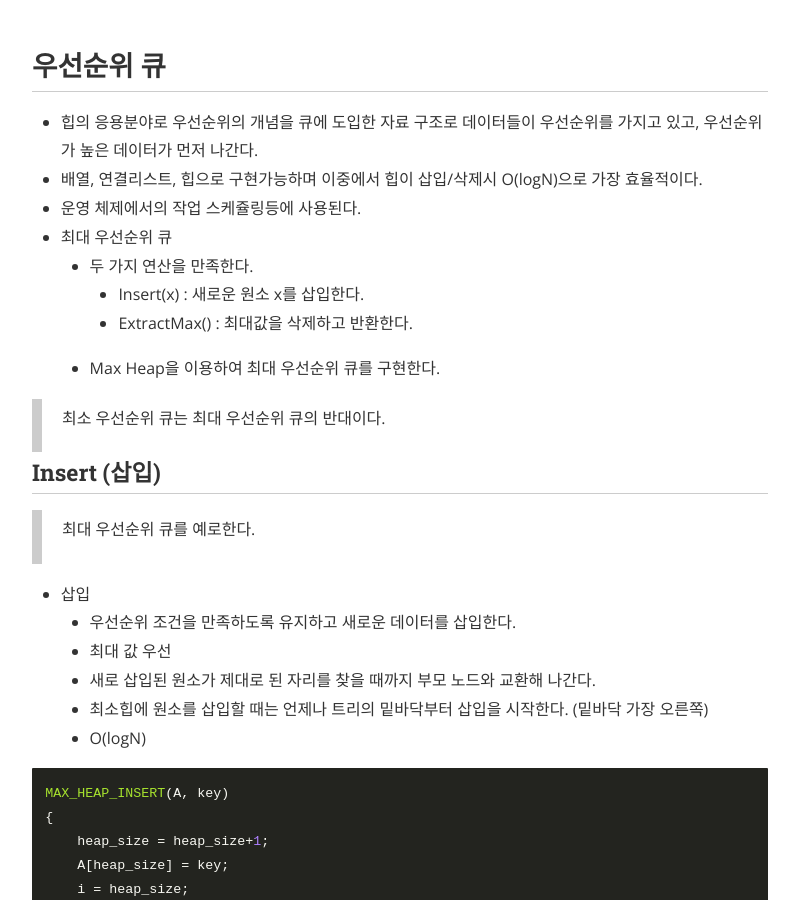
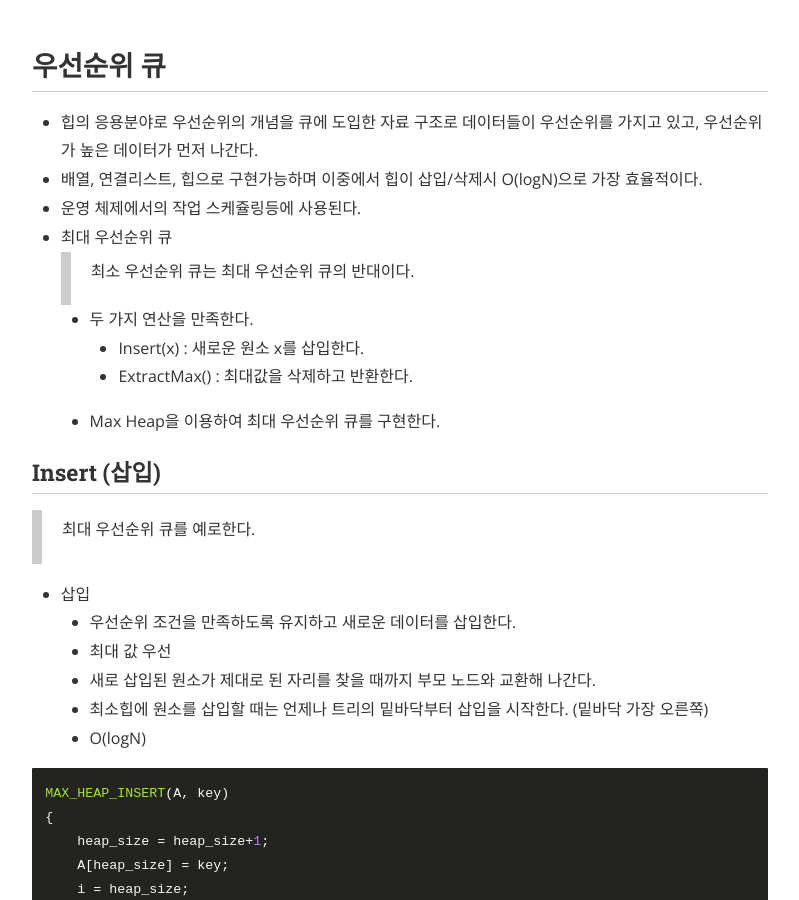
Before and after one commit to iamsjy17/iamsjy17.github.io, a Jekyll site: the page built from _posts/2019-05-13-priorityqueue.markdown, in a window 1280 px wide and 900 px high, scrolled down 329 px. Shown: the whole window, without its empty margins (240-1039 px from the left). Built offline with Jekyll 4.4.1, drawn with Linux system fonts in a browser that asks for light colours; nearby versions of some CDN libraries; some web fonts are replaced; comment, search, counter and statistics services are not loaded.

```diff
--- a/_posts/2019-05-12-binaryheap.markdown
+++ b/_posts/2019-05-12-binaryheap.markdown
@@ -27,14 +27,14 @@ tags: 힙 이진힙 heap binaryheap 힙정렬
 
 ### 힙의 종류
 
+> Heap Sort에 활용하기에는 Max Heap이 더 간편하다.
+
 - 최대 힙(max heap)
   - 부모 노드의 키 값이 자식 노드의 키 값보다 크거나 같은 완전 이진 트리
   - 부모 노드 key >= 자식 노드 key
 - 최소 힙(min heap)
   - 부모 노드의 키 값이 자식 노드의 키 값보다 작거나 같은 완전 이진 트리
   - 부모 노드 key <= 자식 노드 key
-
-> Heap Sort에 활용하기에는 Max Heap이 더 간편하다.
 
 ### Heapify(Max Heap)
 
--- a/_posts/2019-05-13-priorityqueue.markdown
+++ b/_posts/2019-05-13-priorityqueue.markdown
@@ -13,12 +13,11 @@ tags: 힙 이진힙 우선순위큐 큐 priorityqueue
 - 배열, 연결리스트, 힙으로 구현가능하며 이중에서 힙이 삽입/삭제시 O(logN)으로 가장 효율적이다.
 - 운영 체제에서의 작업 스케쥴링등에 사용된다.
 - 최대 우선순위 큐
+  > 최소 우선순위 큐는 최대 우선순위 큐의 반대이다.
   - 두 가지 연산을 만족한다.
     - Insert(x) : 새로운 원소 x를 삽입한다.
     - ExtractMax() : 최대값을 삭제하고 반환한다.
   - Max Heap을 이용하여 최대 우선순위 큐를 구현한다.
-
-> 최소 우선순위 큐는 최대 우선순위 큐의 반대이다.
 
 ### Insert (삽입)
 
```
